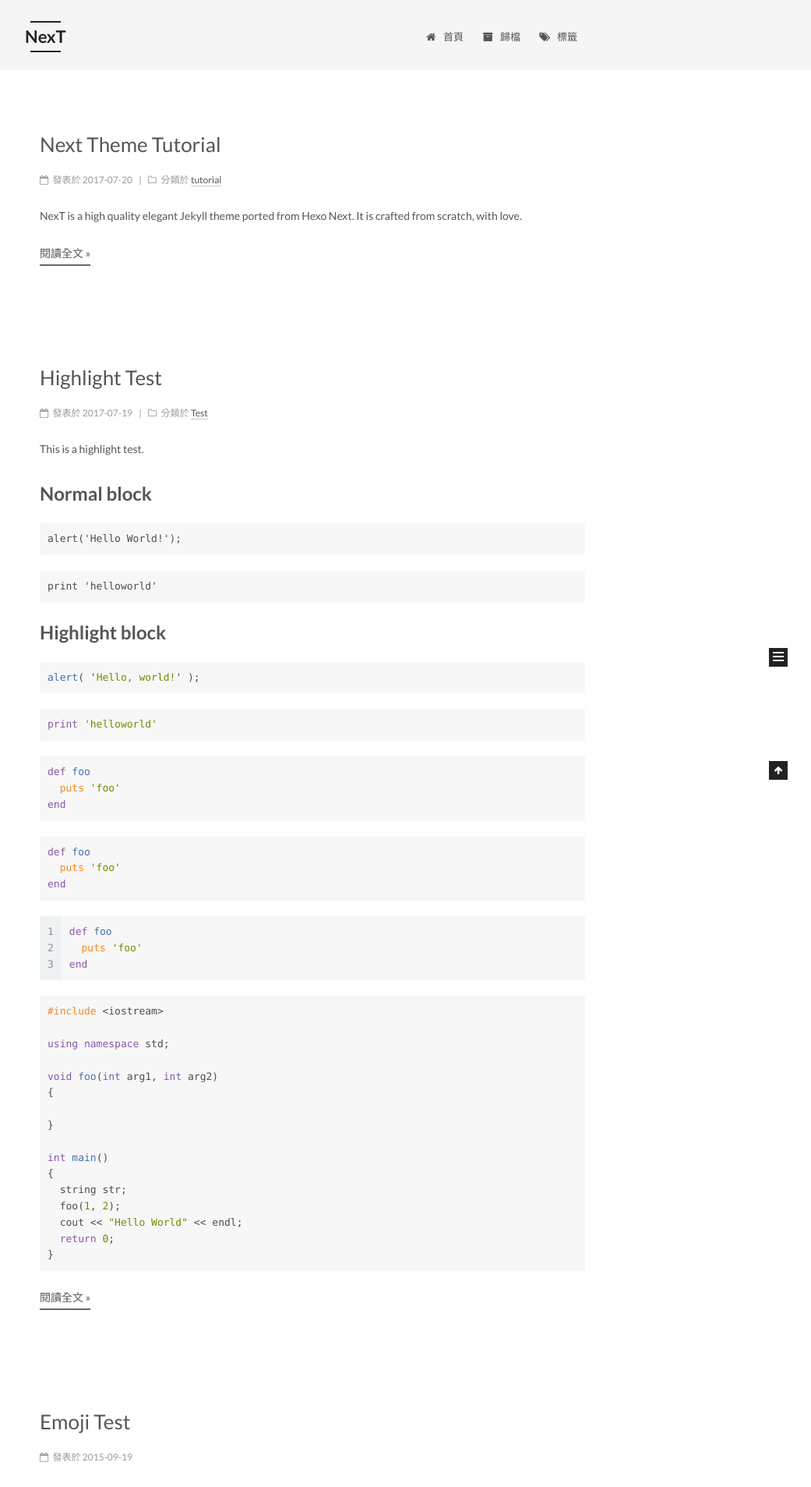
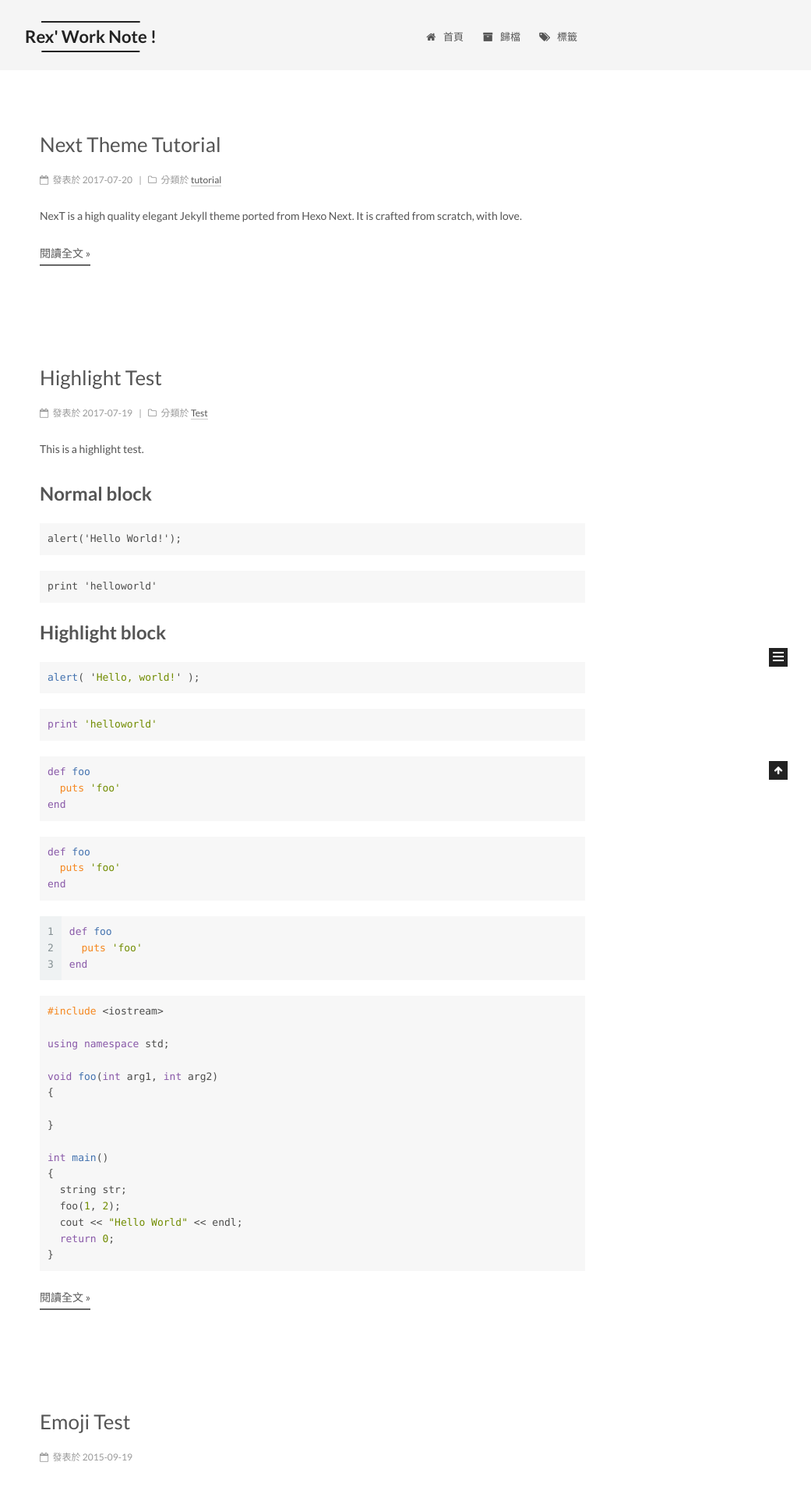
Before and after one commit to RexhuangTW/work_note, a Jekyll site: the page built from index.html, in a window 1280 px wide. Shown: the top 1907 px of the page at 78% size, without its empty margins (239-1280 px from the left). Built offline with Jekyll 4.4.1, drawn with Linux system fonts in a browser that asks for light colours; the list of posts is cut into pages by our own code.

Commit message:
modify config

```diff
--- a/_config.yml
+++ b/_config.yml
@@ -4,10 +4,10 @@
 # ---------------------------------------------------------------
 
 # Site
-title: NexT
+title: Rex' Work Note !
 subtitle:
 description:
-author: John Doe
+author: Rex Huang
 # Support language: de, en, fr-FR, id, ja, ko, pt-BR, pt, ru, zh-Hans, zh-hk, zh-tw
 language: zh-tw
 date_format: '%Y-%m-%d'
```
